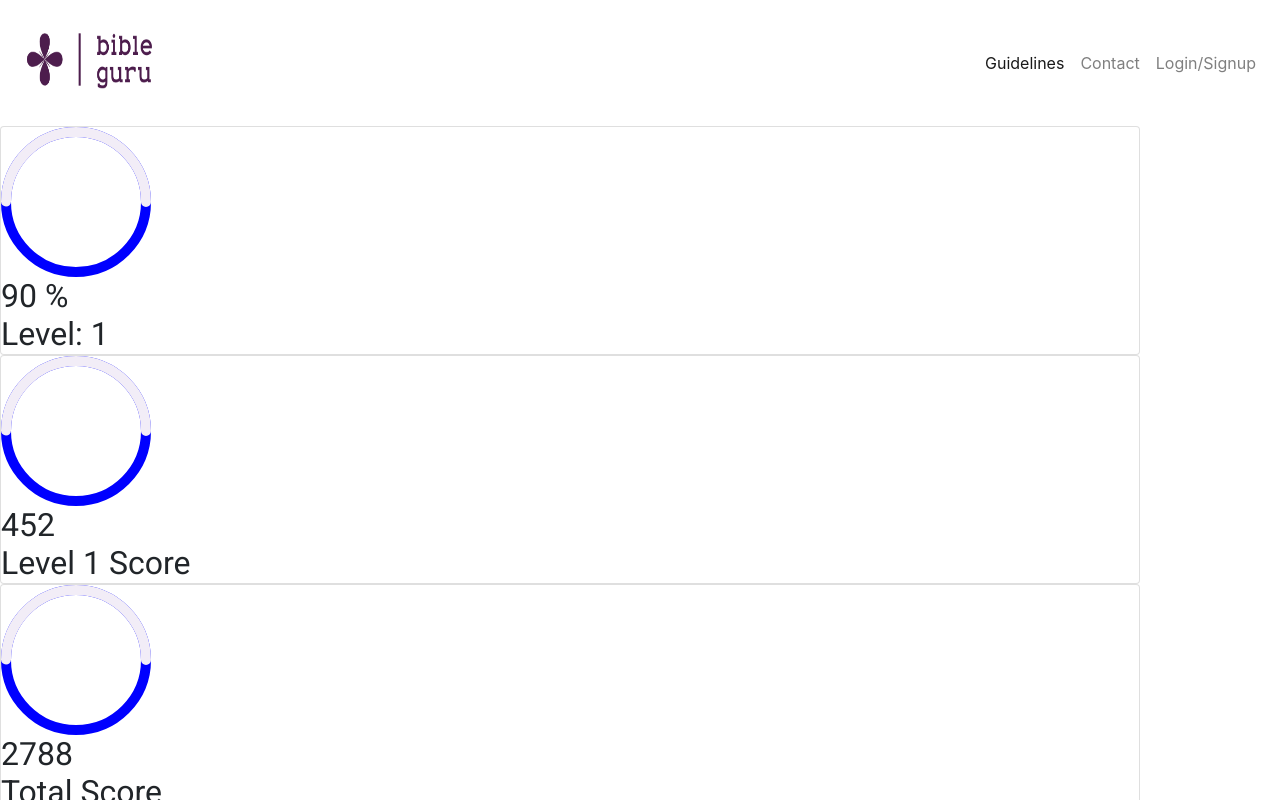
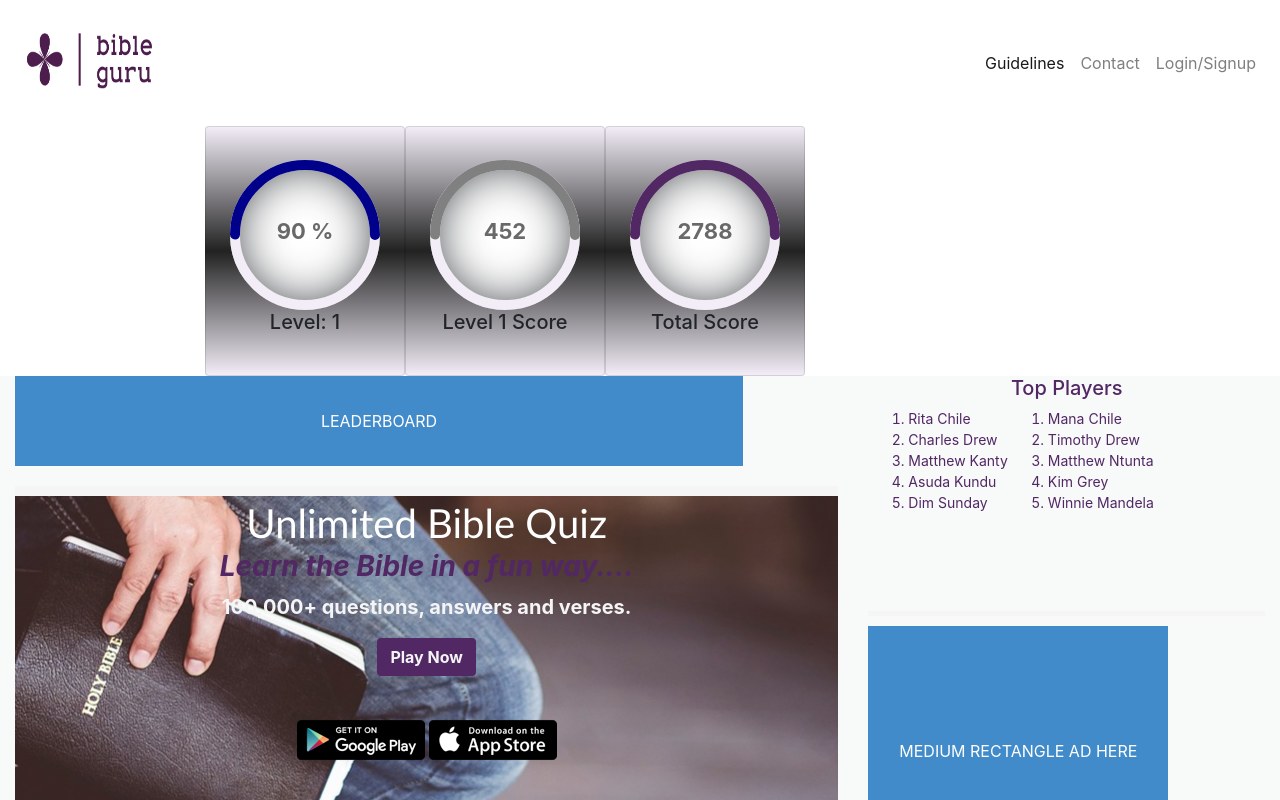
Before and after one commit to NgoziEmeh/Bible-quiz-web-app-frontend, an Angular app: page / in a window 1280 px wide. Shown: the top 800 px of the page. Built offline with nearby package versions, Linux system fonts and the light colour scheme.

Commit message:
scorecards

```diff
--- a/src/app/home/home.component.css
+++ b/src/app/home/home.component.css
@@ -267,7 +267,6 @@ li{
     width: 100%;
     height: 20%;
     text-align: center;
-    /* background: #CA94CA; */
     background: #512764;
     font-weight: bold;
     color: whitesmoke;
--- a/src/app/scoreboard/scoreboard.component.css
+++ b/src/app/scoreboard/scoreboard.component.css
@@ -1,11 +1,94 @@
 
 @import url('https://fonts.googleapis.com/css2?family=Roboto&display=swap');
-
-* {
+/* Universal style */
+body{
     margin: 0;
     padding: 0;
     font-family: 'Roboto', sans-serif;
+    display: flex;
+    justify-content: center;
+    min-height: 100vh;
+    align-items: center;
 
+}
+/* Body */
+
+/* body{
+    display: flex;
+    justify-content: center;
+    min-height: 100vh;
+    align-items: center;
+    background: black;
+} */
+
+.container{
+    position: relative;
+    width: 900px;
+    display: flex;
+
+}
+.container .card{
+    position: relative;
+    width: 200px;
+    height: 250px;
+    justify-content: space-around;
+    background: linear-gradient(0deg,#F2EDF7,#222,#F2EDF7);
+    display: flex;
+    justify-content: center;
+    align-items: center;
+    border-radius: 4px;
+    text-align: center;
+    overflow: hidden;
+    transition: 0.5s;
+}
+.container .card:hover{
+    transform: translateY(-10px);
+    box-shadow: 0 15px 35px #222;
+}
+
+/* .container .card:before{
+    content: "";
+    position: absolute;
+    top: 0;
+    width: 100%;
+    height: 100%;
+    left: -50px;
+    pointer-events: none;
+    background: #222;
+    z-index: 1;
+} */
+
+.percent{
+    position: relative;
+    width: 150px;
+    height: 150px;
+    border-radius: 50%;
+    box-shadow: inset 0 0 50px;
+    background: #fff;
+    z-index: 1000;
+}
+
+.percent .number{
+    position: absolute;
+    top: 0;
+    left: 0;
+    width: 100%;
+    height: 100%;
+    display: flex;
+    justify-content: center;
+    align-items: center;
+    border-radius: 50%;
+}
+
+.percent .number h5{
+    color: #6A696A;
+    font-weight: bold;
+    font-size: 22px;
+    transition: 0.5s;
+}
+.card:hover .percent .number h5{
+    color: #0a010e;
+    font-size: 30px;
 }
 svg{
     position: relative;
@@ -18,7 +101,7 @@ svg circle{
     height: 100%;
     width: 100%;
     fill: none;
-    stroke: blue;
+    stroke: #F2EDF7;
     stroke-width: 10;
     stroke-linecap: round;
     transform: translate(5px,5px);
@@ -49,11 +132,11 @@ svg circle:nth-child(2){
     stroke-dashoffset: 220;
 }
 .card:nth-child(1) svg circle:nth-child(2){
-    stroke: #F2EDF7;
+    stroke: darkblue;
 }
 .card:nth-child(2) svg circle:nth-child(2){
-    stroke: #F2EDF7;
+    stroke: grey;
 }
 .card:nth-child(3) svg circle:nth-child(2){
-    stroke: #F2EDF7;
+    stroke: #512764;
 }
--- a/src/app/scoreboard/scoreboard.component.html
+++ b/src/app/scoreboard/scoreboard.component.html
@@ -7,10 +7,10 @@
                     <circle class="level1" cx="70" cy="70" r="70"> </circle>
                 </svg>
                 <div class="number">
-                    <h2>90 <span>%</span></h2>
+                    <h5>90 <span>%</span></h5>
                 </div>
             </div>
-            <h2 class="text">Level: <span> 1 </span></h2>
+            <h5 class="text">Level: <span> 1 </span></h5>
         </div>
     </div>
     <!-- Level score -->
@@ -22,10 +22,10 @@
                     <circle class="level-score" cx="70" cy="70" r="70"> </circle>
                 </svg>
                 <div class="number">
-                    <h2>452</h2>
+                    <h5>452</h5>
                 </div>
             </div>
-            <h2 class="text">Level <span> 1 </span> <span>Score</span></h2>
+            <h5 class="text">Level <span> 1 </span> <span>Score</span></h5>
         </div>
     </div>
     <!-- Total score -->
@@ -37,10 +37,10 @@
                     <circle class="total-score" cx="70" cy="70" r="70"> </circle>
                 </svg>
                 <div class="number">
-                    <h2>2788</h2>
+                    <h5>2788</h5>
                 </div>
             </div>
-            <h2 class="text">Total Score</h2>
+            <h5 class="text">Total Score</h5>
         </div>
     </div>
 </div>
```
